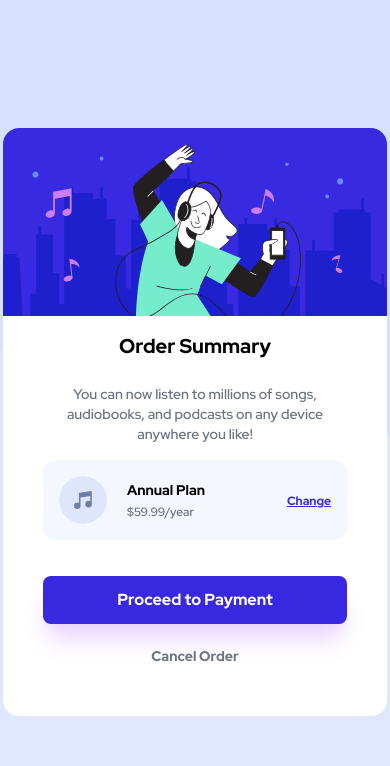
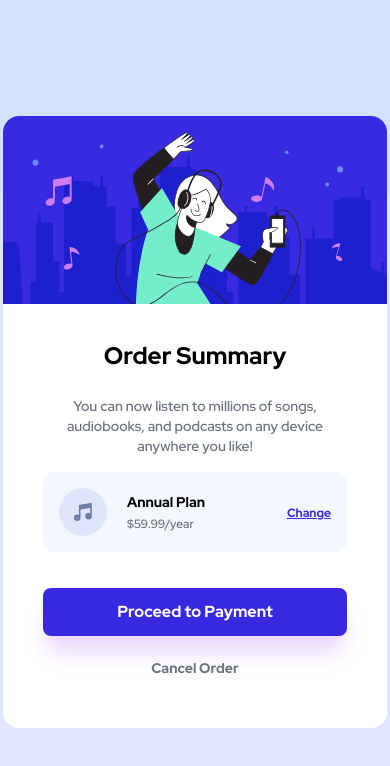
Before and after one commit to vignesh-prakasam/order-summary, a website: page src/index.html in a window 390 px wide. Drawn offline with Linux system fonts and the light colour scheme.

Commit message:
updated README, adjusted order summary text

```diff
--- a/src/index.html
+++ b/src/index.html
@@ -5,8 +5,9 @@
     <meta name="viewport" content="width=device-width, initial-scale=1.0">
     <title>Order Summary</title>
     <link rel="stylesheet" href="./output.css">
+    <link rel="icon" href="./assets/images/favicon-32x32.png">
 </head>
-<body class="bg-custom-desktop-bg bg-repeat-x bg-primary-pale font-red-hat-display">
+<body class="bg-custom-mobile-bg sm:bg-custom-desktop-bg bg-repeat-x bg-primary-pale font-red-hat-display">
 
 <div class="flex flex-col min-h-screen justify-center items-center">
         <div class="flex flex-col rounded-2xl space-y-4 m-5 bg-white min-w-96 max-w-96">
@@ -14,8 +15,8 @@
                 <img src="./assets/images/illustration-hero.svg" alt="hero" class="w-full h-auto rounded-t-2xl" />
             </div>
             <div>
-                <h1 class="text-xl font-bold text-center">Order Summary </h1>
-                <p class="text-sm text-gray-500 text-center mt-6 mx-10">You can now listen to millions of songs, audiobooks, and podcasts on any device anywhere you like!</p>
+                <h1 class="text-2xl font-bold text-center pt-5">Order Summary </h1>
+                <p class="text-sm text-gray-500 text-center pt-6 mx-10">You can now listen to millions of songs, audiobooks, and podcasts on any device anywhere you like!</p>
             </div>
             <div class="flex flex-row justify-start items-center bg-neutral-very-pale rounded-xl p-4 mx-10 ">
                 <div>
```
Also changed, not shown: README.md, src/assets/images/pattern-background-desktop_2.svg (deleted), src/output.css.
